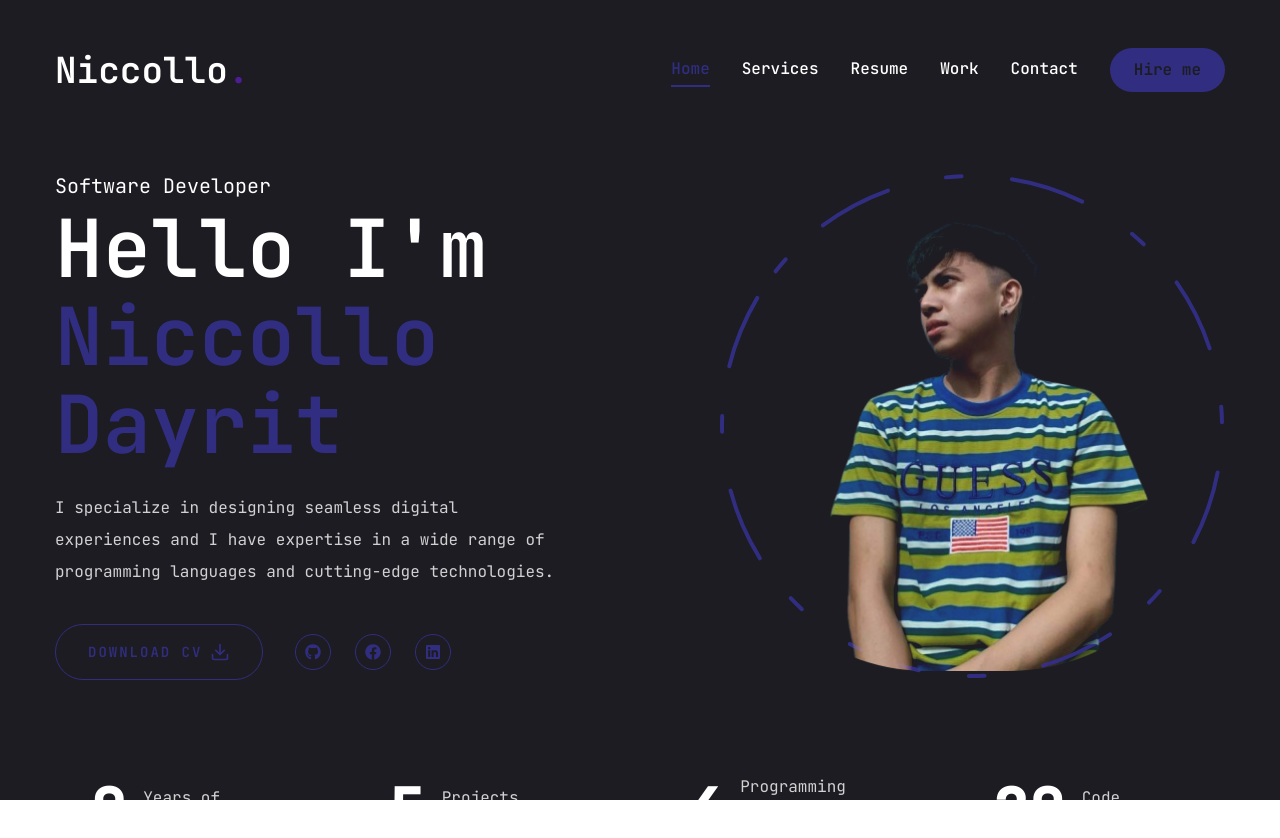
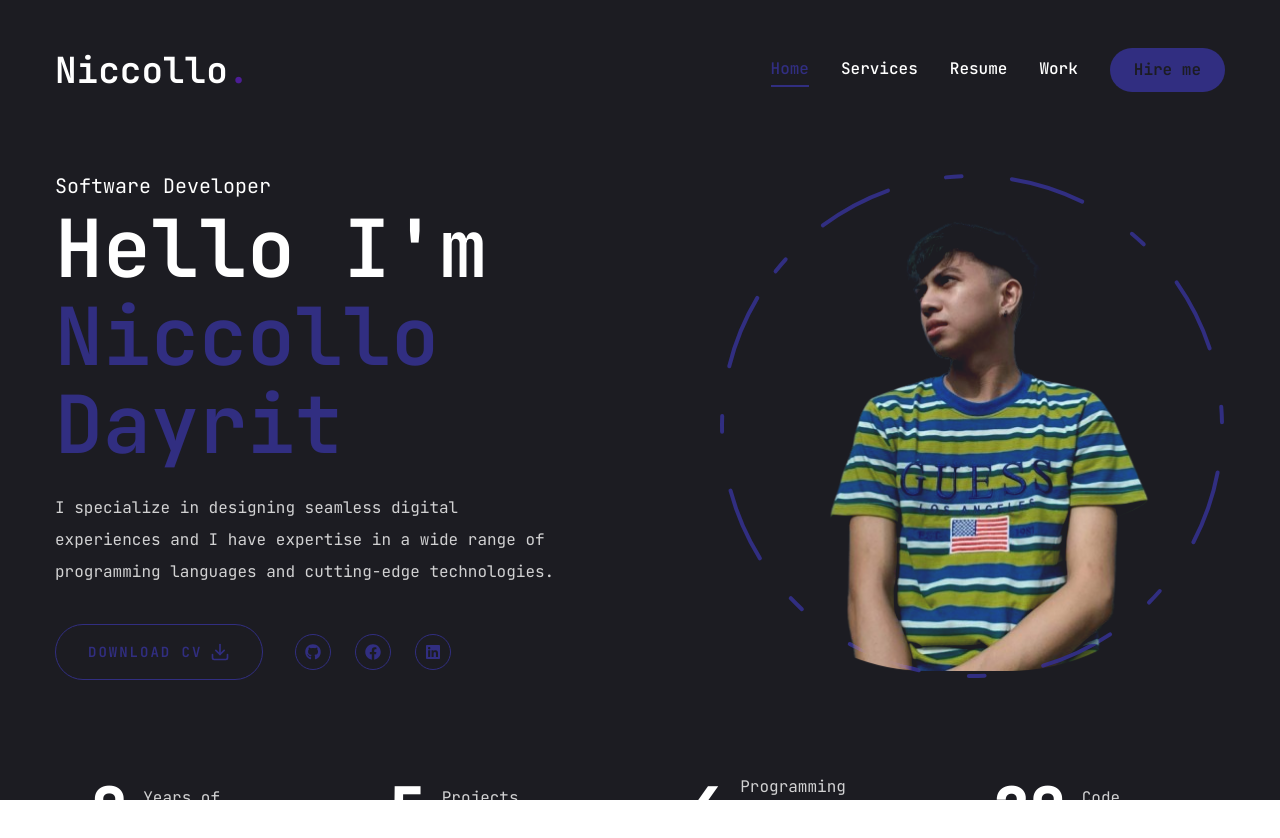
Before and after one commit to niccollodeon/My_portfolio, a Next.js app: page / in a window 1280 px wide. Shown: the top 838 px of the page. Built offline with nearby package versions, Linux system fonts and the light colour scheme.

Commit message:
removed contacts from navbar

```diff
--- a/components/Nav.jsx
+++ b/components/Nav.jsx
@@ -20,10 +20,6 @@ const links = [
         name: "work",
         path: "/work",
     },
-    {
-        name: "contact",
-        path: "/contact",
-    },
 
 ];
 
```
